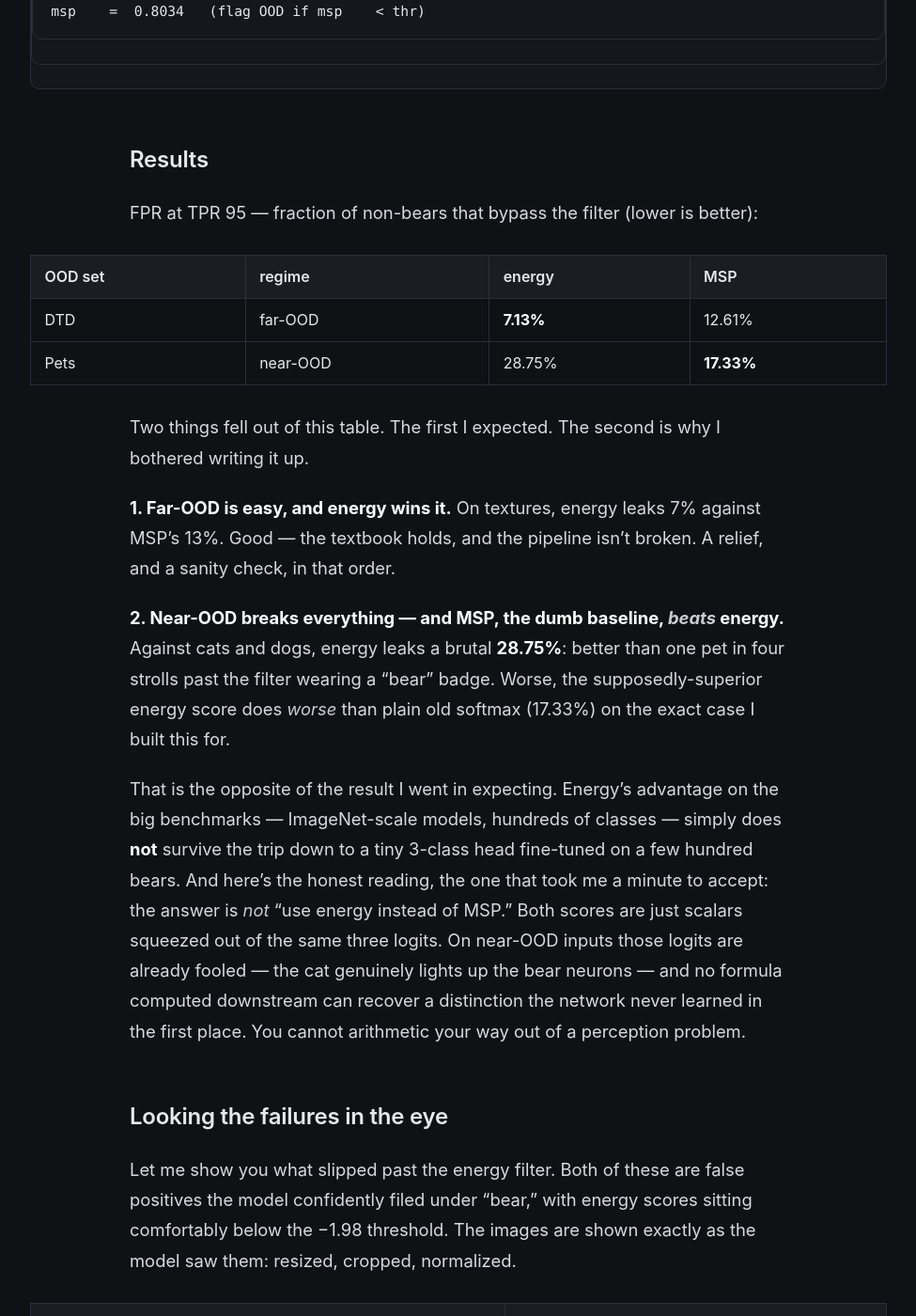
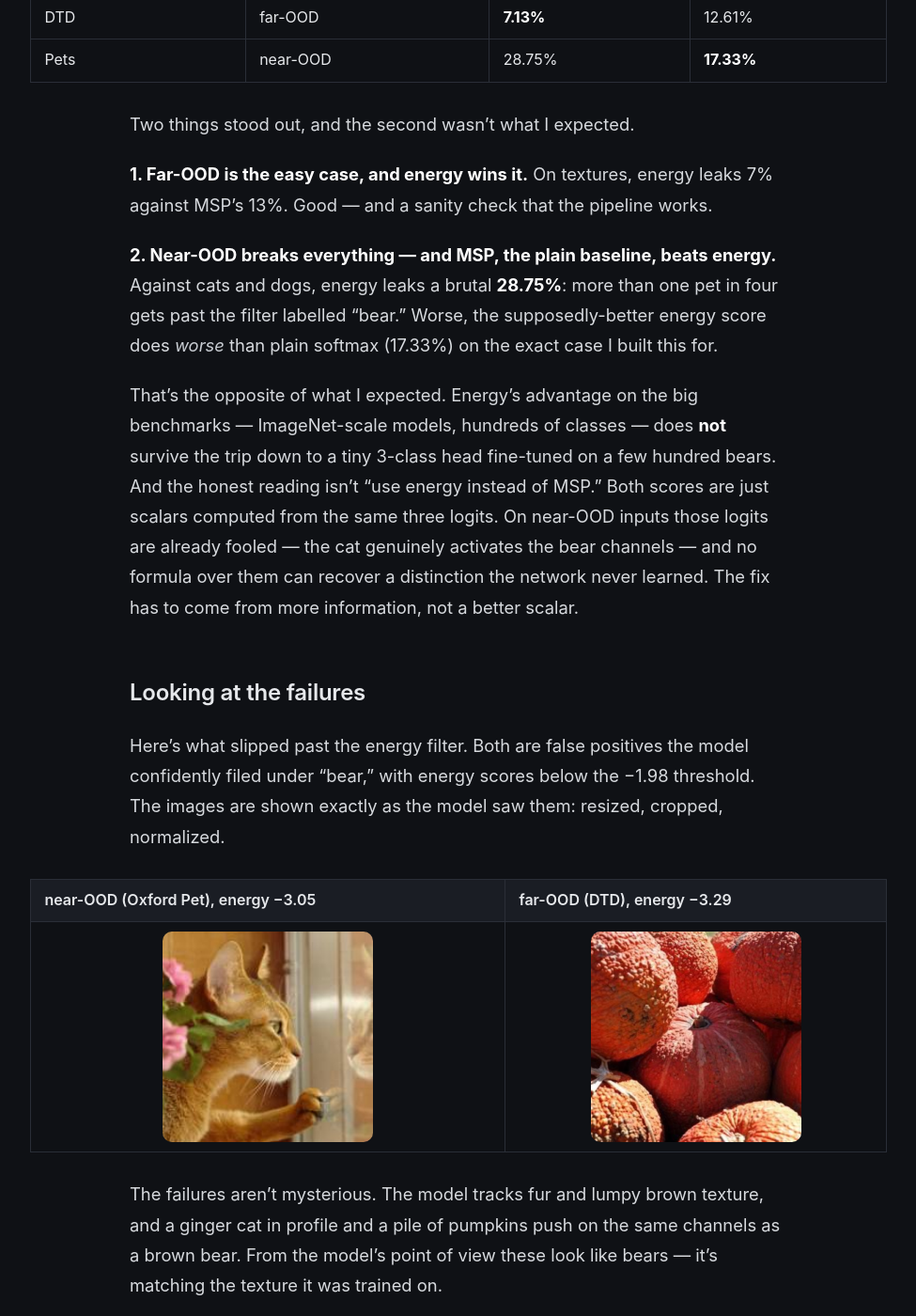
Before and after one commit to rp-playground/rp-playground.github.io, a Jekyll site: the page built from _writing/ood-detection.md, in a window 1280 px wide and 1400 px high, scrolled down 4581 px. Shown: the whole window at 94% size, without its empty margins (152-1127 px from the left). Built offline with Jekyll 4.4.1, drawn with Linux system fonts in a browser that asks for light colours; some of the changed text lies outside the part shown.

Commit message:
Tone down OOD post: plainer voice, fewer flourishes
Keep the first-person, opinionated framing but remove the over-creative
metaphors and stock rhetorical openers. Content, numbers, figures, and
references unchanged.

````diff
--- a/_writing/ood-detection.md
+++ b/_writing/ood-detection.md
@@ -2,7 +2,7 @@
 layout: article
 title: 'The bear detector that thought I was a grizzly'
 description: A post-hoc out-of-distribution study on a 3-class bear classifier — MSP vs energy, far-OOD vs near-OOD, and the negative result I didn't see coming.
-summary: I tried to teach a 3-class bear classifier to say "I don't know" without retraining it. Far-OOD was easy. Near-OOD humbled me — and the fancy energy score lost to the plain baseline.
+summary: I tried to teach a 3-class bear classifier to say "I don't know" without retraining it. Far-OOD was easy. Near-OOD was hard — and the fancy energy score lost to the plain baseline.
 date: 2026-06-02
 tags: [PyTorch, OOD detection, calibration]
 permalink: /writing/ood-detection/
@@ -15,36 +15,31 @@ the interesting part.*
 ## A model that cannot say no
 
 I was working through [fast.ai lesson 2](https://course.fast.ai/Lessons/lesson2.html),
-where the homework is a bear detector. I built mine in pure PyTorch — a ResNet-18
-with a hard-coded softmax over **black**, **grizzly** and **teddy** bears — pushed
-it to a Hugging Face Space with Gradio, and felt briefly pleased with myself.
+where the task is a bear detector. I built mine in pure PyTorch — a ResNet-18 with
+a hard-coded softmax over **black**, **grizzly** and **teddy** bears — and deployed
+it on a Hugging Face Space with Gradio.
 
-Then I uploaded a photo of my own face. The model thought about it for a few
-milliseconds and announced: **"grizzly, 70% confident."**
+Then I uploaded a photo of my own face. It came back **"grizzly, 70% confident."**
 
-I want to be clear that this is not a bug. It's the design working exactly as
-specified, which is worse. The model collapses the entire visual universe — every
-photo that has ever existed or could exist — down to three species of bear. It is
-*structurally* incapable of the answer "that's not a bear." Show it a cat, a
-car, a sunset, my face: it will confidently hand back a bear. The failure is
-silent, instant, and delivered with the serene self-assurance of someone who has
-never once been wrong.
+That isn't a bug; it's the design working as specified. The model reduces every
+possible image down to three species of bear, so it is *structurally* incapable of
+the answer "that's not a bear." Show it a cat, a car, my face — it picks a bear,
+and it does so confidently. The failure is silent and the confidence is misplaced.
 
-That confidence is the whole problem, and it's also the only thing I had to work
-with. So I set myself a constraint: get this model closer to "I don't know"
-**without retraining it**, using only the numbers it already produces. No new
-data, no new weights — just whatever signal is already hiding in the outputs.
+That confidence is the problem, but it's also the only thing I had to work with.
+So I set a constraint: get this model closer to "I don't know" **without
+retraining it**, using only the numbers it already produces. No new data, no new
+weights.
 
-## Softmax is a costume, not a probability
+## Softmax isn't a probability
 
-Here's the uncomfortable truth the softmax hides. It takes the three logits the
-network spits out, applies `exp`, and divides by the sum. The outputs now add to
-1 and *look* exactly like a probability distribution. They are not one. It's a
-normalization wearing a probability costume.
+The softmax takes the three logits the network produces, applies `exp`, and divides
+by the sum. The outputs add to 1 and look like a probability distribution, but they
+aren't one — it's just a normalization.
 
-That said, the costume isn't worthless. The **maximum softmax probability (MSP)**
-really does carry signal — Hendrycks & Gimpel (2017), *A Baseline for Detecting
-Misclassified and Out-of-Distribution Examples in Neural Networks*, said it best:
+Even so, the **maximum softmax probability (MSP)** carries real signal. Hendrycks
+& Gimpel (2017), *A Baseline for Detecting Misclassified and Out-of-Distribution
+Examples in Neural Networks*, put it well:
 
 > "the prediction probability of incorrect and out-of-distribution examples
 > tends to be lower than the prediction probability for correct examples.
@@ -53,43 +48,41 @@ Misclassified and Out-of-Distribution Examples in Neural Networks*, said it best
 > error or abnormal, even though the prediction probability viewed in isolation
 > can be misleading."
 
-The deeper issue underneath is calibration. As Guo et al. (2017), *On Calibration
-of Modern Neural Networks*, put it:
+The deeper issue is calibration. As Guo et al. (2017), *On Calibration of Modern
+Neural Networks*, frame it:
 
 > "a network should provide a calibrated confidence measure in addition to its
 > prediction. In other words, the probability associated with the predicted
 > class label should reflect its ground truth correctness likelihood."
 
-So MSP is my baseline — the honest, dumb, hard-to-beat thing every fancier method
-has to justify itself against. The plan: reproduce an experiment in the spirit of
-Hendrycks & Gimpel §3 — measure how well the model's own confidence separates real
-bears from non-bears — and then try to beat it with something cleverer.
+So MSP is my baseline — the simple thing any fancier method has to beat. The plan:
+reproduce an experiment in the spirit of Hendrycks & Gimpel §3 — measure how well
+the model's own confidence separates real bears from non-bears — and then try to
+beat it with something stronger.
 
-## The cleverer thing: energy
+## A stronger signal: energy
 
 MSP has a specific weakness *for this model in particular*. With only **3
-classes**, the maximum softmax probability is trapped in `[1/3, 1]`. There's
-barely any room for the score to move — it's like trying to measure temperature
-with a thermometer that only goes from lukewarm to lukewarm.
+classes**, the maximum softmax probability is trapped in `[1/3, 1]`. There's barely
+any room for the score to move.
 
 The **energy score** (Liu et al., 2020, *Energy-based Out-of-distribution
-Detection*) skips the normalization entirely and reads straight off the logits:
+Detection*) skips the normalization and reads straight off the logits:
 
 ```
 energy = -logsumexp(logits)
 ```
 
-Low energy means "I'm sure this is in-distribution"; high energy means "this is
-strange." Crucially, energy isn't squeezed into a bounded range, so it keeps more
-of the raw signal. On the standard benchmarks the paper shows energy beating MSP
-fairly consistently. So I ran both, on my own weights, and waited to watch energy
-win.
+Low energy means the model thinks the input is in-distribution; high energy means
+it doesn't. Energy isn't squeezed into a bounded range, so it keeps more of the raw
+signal. On the standard benchmarks the paper shows energy beating MSP fairly
+consistently, so I ran both on my own weights, expecting energy to win.
 
 ## The experiment
 
-Everything runs on the **real** deployed weights (`bear_detector.pth`), reusing
-the exact architecture and preprocessing from the serving code — no idealized
-re-train, the actual thing in production. The full evaluation lives in
+Everything runs on the **real** deployed weights (`bear_detector.pth`), reusing the
+exact architecture and preprocessing from the serving code. The full evaluation
+lives in
 [`calibrate_threshold.py`](https://github.com/rp-playground/play-pytorch/blob/main/course.fast.ai/lesson2/app/serving/calibrate_threshold.py).
 
 - **In-distribution:** my held-out `bear_test/` set (99 real bear photos).
@@ -97,13 +90,13 @@ re-train, the actual thing in production. The full evaluation lives in
   then measure what fraction of non-bears *also* sneak through. Lower is better.
   The threshold is pinned by the in-dist bears alone; the OOD sets only measure
   leakage.
-- **Two OOD regimes, because difficulty is not one number:**
+- **Two OOD regimes, because difficulty isn't one number:**
   - **far-OOD** — [DTD](https://huggingface.co/datasets/tanganke/dtd), the
-    Describable Textures Dataset. Pure textures, no object semantics. The gimme.
+    Describable Textures Dataset. Pure textures, no object semantics. The easy case.
   - **near-OOD** — [Oxford-IIIT Pet](https://www.robots.ox.ac.uk/~vgg/data/pets/):
-    37 cat and dog breeds. Furry quadruped mammals sitting visually right next to
-    bears but — crucially — containing **no actual bears** (so real bears can't
-    leak in and quietly corrupt the metric). This is the case I actually care about.
+    37 cat and dog breeds. Furry quadruped mammals sitting visually next to bears,
+    but — crucially — containing **no actual bears** (so real bears can't leak in
+    and corrupt the metric). This is the case I care about.
 
 First, what the two signals look like on real bears:
 
@@ -112,24 +105,24 @@ First, what the two signals look like on real bears:
 | energy | -5.58 | -3.49 | -1.57 |
 | MSP    | 0.536 | **0.952** | 0.9997 |
 
-Sit with that MSP mean of **0.95** for a second, because it's the calibration
-problem made concrete. On held-out bears the network is, on average, 95% confident
-— and these are the *easy* in-distribution cases. When your floor is already this
-high, there's no headroom left to separate real bears from impostors. Concretely:
+That MSP mean of **0.95** is the calibration problem made concrete. On held-out
+bears the network is, on average, 95% confident — and these are the *easy*
+in-distribution cases. When the floor is already this high, there's no headroom
+left to separate real bears from impostors:
 
 * A cat that scores, say, 0.85 lands *inside* the bears' own range. There's no
-  clean line that keeps the bears in and the cat out — the two crowds mingle at
+  clean threshold that keeps the bears in and the cat out — the two groups mix at
   the top of the scale.
 * The confidence is systematically higher than the model's actual competence
-  justifies. This is just what modern nets do (Guo et al.), and a 3-class softmax
-  trained on a few hundred images makes it dramatically worse.
-* The entire premise of MSP detection is that OOD inputs look *less* confident
-  than in-distribution ones. But if the in-distribution bears are pinned at 0.95+,
-  the model has already spent all its confidence — there's no quiet, low-confidence
-  region left for weird inputs to fall into.
-* Energy, at least, has no ceiling. It runs −5.58 to −1.57, unbounded by design,
-  so in *principle* it has more room for OOD inputs to peel away. Hold that
-  thought — near-OOD is about to take it out behind the shed.
+  justifies. Modern nets do this (Guo et al.), and a 3-class softmax trained on a
+  few hundred images makes it much worse.
+* The premise of MSP detection is that OOD inputs look *less* confident than
+  in-distribution ones. But if in-distribution bears are pinned at 0.95+, the model
+  has already spent its confidence — there's no low-confidence region left for
+  strange inputs to fall into.
+* Energy has no ceiling. It runs −5.58 to −1.57, unbounded by design, so in
+  principle it has more room for OOD inputs to separate out. The near-OOD results
+  break that expectation.
 
 Calibrated thresholds at TPR 95:
 
@@ -147,50 +140,44 @@ FPR at TPR 95 — fraction of non-bears that bypass the filter (lower is better)
 | DTD  | far-OOD  | **7.13%**  | 12.61% |
 | Pets | near-OOD | 28.75% | **17.33%** |
 
-Two things fell out of this table. The first I expected. The second is why I
-bothered writing it up.
+Two things stood out, and the second wasn't what I expected.
 
-**1. Far-OOD is easy, and energy wins it.** On textures, energy leaks 7% against
-MSP's 13%. Good — the textbook holds, and the pipeline isn't broken. A relief, and
-a sanity check, in that order.
+**1. Far-OOD is the easy case, and energy wins it.** On textures, energy leaks 7%
+against MSP's 13%. Good — and a sanity check that the pipeline works.
 
-**2. Near-OOD breaks everything — and MSP, the dumb baseline, *beats* energy.**
-Against cats and dogs, energy leaks a brutal **28.75%**: better than one pet in
-four strolls past the filter wearing a "bear" badge. Worse, the supposedly-superior
-energy score does *worse* than plain old softmax (17.33%) on the exact case I built
-this for.
+**2. Near-OOD breaks everything — and MSP, the plain baseline, beats energy.**
+Against cats and dogs, energy leaks a brutal **28.75%**: more than one pet in four
+gets past the filter labelled "bear." Worse, the supposedly-better energy score
+does *worse* than plain softmax (17.33%) on the exact case I built this for.
 
-That is the opposite of the result I went in expecting. Energy's advantage on the
-big benchmarks — ImageNet-scale models, hundreds of classes — simply does **not**
-survive the trip down to a tiny 3-class head fine-tuned on a few hundred bears. And
-here's the honest reading, the one that took me a minute to accept: the answer is
-*not* "use energy instead of MSP." Both scores are just scalars squeezed out of
-the same three logits. On near-OOD inputs those logits are already fooled — the cat
-genuinely lights up the bear neurons — and no formula computed downstream can
-recover a distinction the network never learned in the first place. You cannot
-arithmetic your way out of a perception problem.
+That's the opposite of what I expected. Energy's advantage on the big benchmarks —
+ImageNet-scale models, hundreds of classes — does **not** survive the trip down to
+a tiny 3-class head fine-tuned on a few hundred bears. And the honest reading isn't
+"use energy instead of MSP." Both scores are just scalars computed from the same
+three logits. On near-OOD inputs those logits are already fooled — the cat genuinely
+activates the bear channels — and no formula over them can recover a distinction the
+network never learned. The fix has to come from more information, not a better
+scalar.
 
-## Looking the failures in the eye
+## Looking at the failures
 
-Let me show you what slipped past the energy filter. Both of these are false
-positives the model confidently filed under "bear," with energy scores sitting
-comfortably below the −1.98 threshold. The images are shown exactly as the model
-saw them: resized, cropped, normalized.
+Here's what slipped past the energy filter. Both are false positives the model
+confidently filed under "bear," with energy scores below the −1.98 threshold. The
+images are shown exactly as the model saw them: resized, cropped, normalized.
 
 | near-OOD (Oxford Pet), energy −3.05 | far-OOD (DTD), energy −3.29 |
 |---|---|
 | ![A cat the model is sure is a bear](/assets/ood/near-ood-cat-energy-3.05.png) | ![A texture the model is sure is a bear](/assets/ood/far-ood-texture-energy-3.29.png) |
 
-Once you see them, the failure stops being mysterious and starts being almost
-reasonable. The model has learned to track fur and lumpy brown texture — and a
-ginger cat in profile and a pile of pumpkins push on the *same* channels as a
-brown bear. From the model's point of view, these really do look like bears. It's
-not hallucinating; it's pattern-matching exactly what we taught it to.
+The failures aren't mysterious. The model tracks fur and lumpy brown texture, and a
+ginger cat in profile and a pile of pumpkins push on the same channels as a brown
+bear. From the model's point of view these look like bears — it's matching the
+texture it was trained on.
 
 ## Choosing a threshold
 
-Picking the threshold is a tug-of-war: too strict and you start rejecting real
-bears, too loose and the impostors waltz in. Here's the trade-off for energy:
+The threshold is a trade-off: too strict and you reject real bears, too loose and
+non-bears get through. Here's how it moves for the energy signal:
 
 ```
   TPR     thresh       DTD      Pets
@@ -202,9 +189,9 @@ bears, too loose and the impostors waltz in. Here's the trade-off for energy:
   0.99    -1.8306    12.34%    38.38%
 ```
 
-Even if I get aggressive and throw away **one real bear in five** (TPR 0.80),
-~9% of pets still leak. There is no row in this table where the near-OOD problem
-politely goes away. You can move the pain around; you can't make it disappear.
+Even if I get aggressive and throw away **one real bear in five** (TPR 0.80), ~9%
+of pets still leak. No threshold makes the near-OOD problem go away — you can only
+move it around.
 
 > Try it live: the [Hugging Face Space](https://rfflpllcn-bear-detector.hf.space)
 > exposes this exact trade-off — drag the TPR slider and watch the threshold,
@@ -216,18 +203,16 @@ politely goes away. You can move the pain around; you can't make it disappear.
   This is structural, not a tuning issue.
 - You *can* recover a usable OOD signal post-hoc, straight from the logits.
 - On **far-OOD** it works fine, and **energy > MSP**, as advertised.
-- On **near-OOD** — the only case I actually cared about — it's weak, and on this
-  small model **MSP > energy**, flatly contradicting the standard result.
+- On **near-OOD** — the case I actually cared about — it's weak, and on this small
+  model **MSP > energy**, contradicting the standard result.
 
-The lesson I'm taking away isn't "pick a better scalar." It's that the fix has to
-come from more *information*, not a cleverer summary of the same three numbers.
-The natural next steps both add information rather than re-squeezing it:
+The fix isn't a better scalar; it's more information. The natural next steps both
+add information rather than re-summarizing the same three numbers:
 
 - **Outlier exposure** (Hendrycks et al., 2019) — fine-tune the model to push
-  energy up on known non-bears, so "not a bear" becomes something it has actually
-  seen.
-- **Temperature scaling / proper calibration** (Guo et al.) — at least stop the
-  model from spending all its confidence before the test even starts.
+  energy up on known non-bears, so "not a bear" becomes something it has seen.
+- **Temperature scaling / proper calibration** (Guo et al.) — stop the model
+  spending all its confidence before the test starts.
 
 ## Reproduce it
 
````
